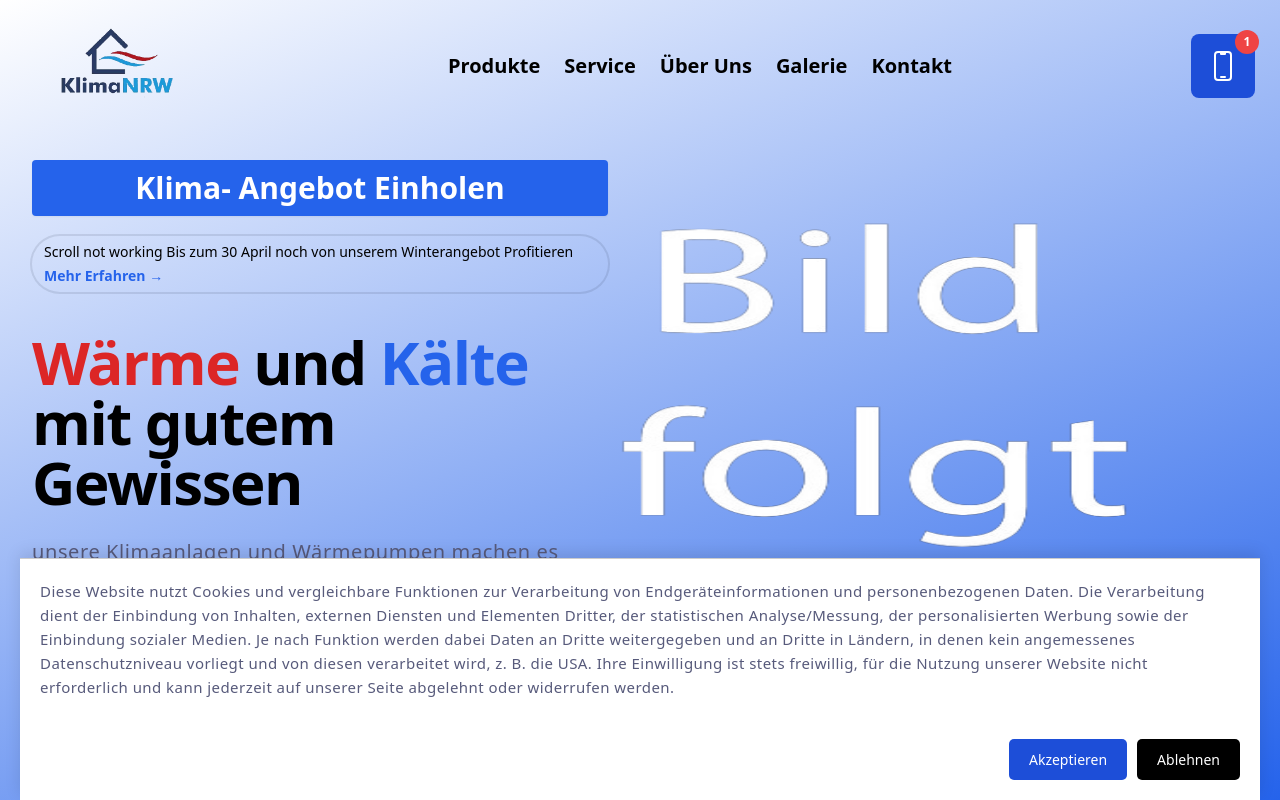
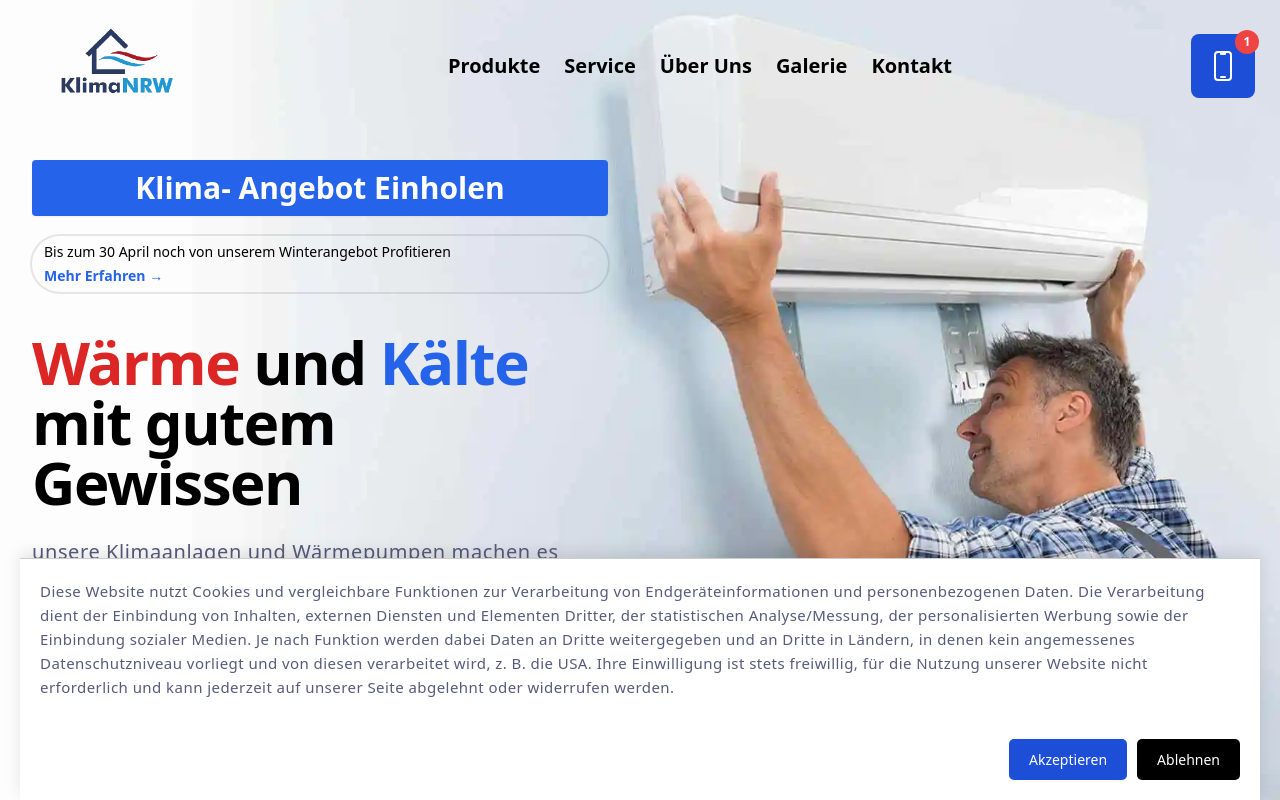
Before and after one commit to maazmasood/react, a Next.js app: page / in a window 1280 px wide. Shown: the top 800 px of the page. Built offline with nearby package versions, Linux system fonts and the light colour scheme.

Commit message:
Update HeroSection.js

```diff
--- a/pages/components/HeroSection.js
+++ b/pages/components/HeroSection.js
@@ -1,4 +1,3 @@
-import React, { useState, useEffect } from 'react';
 import { useRouter } from "next/router";
 import Link from "next/link";
 import Image from "next/image";
@@ -11,7 +10,7 @@ const navigation = [
 ];
 
 function scrollToSection(e) {
-  const section = document.querySelector("#section-id");
+  const section = document.querySelector(".scrolldiv");
   const isExcludedElement = e.target.classList.contains("whitespace-nowrap");
 
   if (section && !isExcludedElement) {
@@ -27,56 +26,9 @@ export default function HeroSection() {
     router.push("/planer");
   };
 
-  const images = [
-  { src: '/bg_slideshow.png', alt: 'slideshow' },
-  // Add more images as needed
-];
-
-const [currentIndex, setCurrentIndex] = useState(0);
-
-useEffect(() => {
-  // Auto move the carousel every 3 seconds
-  const interval = setInterval(() => {
-    setCurrentIndex((prevIndex) => (prevIndex + 1) % images.length);
-  }, 4000);
-
-  // Clear the interval on component unmount
-  return () => clearInterval(interval);
-}, [images]);
-
   return (
-    <div
-      className="relative md:h-screen gradient main_screen"
-    >
-      <div className=" absolute top-20 right-10 hidden lg:block">
-      <div
-       style={{
-         width: '690px',
-         height: '610px',
-         marginRight: '20px',
-         position: 'relative',
-         overflow: 'hidden',
-       }}
-     >
-       {images.map((image, index) => (
-         <img
-           key={index}
-           src={image.src}
-           alt={image.alt}
-           style={{
-             position: 'absolute',
-             top: '0',
-             left: '0',
-             width: '100%',
-             height: '100%',
-             opacity: index === currentIndex ? '1' : '0',
-             transition: 'opacity 0.5s ease-in-out',
-           }}
-         />
-       ))}
-     </div>
-      </div>
-      <div className="bg-gray-50 absolute lg:inset-y-0 lg:right-0 top-0 h-full w-full lg:hidden">
+    <div className="relative h-screen ">
+      <div className="bg-gray-50 absolute lg:inset-y-0 lg:right-0 top-0 h-full w-full">
         <Image
           className="object-cover lg:object-right aspect-auto h-full lg:h-full lg:w-full"
           src="/Klima-Nrw-Home-Background.webp"
@@ -94,7 +46,7 @@ useEffect(() => {
               <div className="hidden sm:mb-10 sm:block">
                 <div
                   onClick={handleClick}
-                  className="sm:block rounded mb-5 text-lg text-white-800 bg-blue-600 px-1.5 py-3.5 font-semibold text-white shadow-sm hover:bg-blue-500 focus-visible:outline focus-visible:outline-2 focus-visible:outline-offset-2 focus-visible:outline-blue-600"
+                  className="sm:block rounded mb-5 text-lg cursor-pointer text-white-800 bg-blue-600 px-1.5 py-3.5 font-semibold text-white shadow-sm hover:bg-blue-500 focus-visible:outline focus-visible:outline-2 focus-visible:outline-offset-2 focus-visible:outline-blue-600"
                   style={{
                     marginTop: "-120px",
                     textAlign: "center",
@@ -102,14 +54,14 @@ useEffect(() => {
                     minWidth: "80px",
                   }}
                 >
-                Klima- Angebot Einholen {" "}
+                  Klima- Angebot Einholen{" "}
                 </div>
                 <div
                   onClick={scrollToSection}
-                  className="rounded-full py-1 px-3 text-sm leading-6 text-white-500 ring-2 ring-gray-900/10 hover:ring-gray-900/20"
-                >Scroll not working
+                  className="rounded-full py-1 px-3 text-sm cursor-pointer leading-6 text-white-500 ring-2 ring-gray-900/10 hover:ring-gray-900/20"
+                >
                   Bis zum 30 April noch von unserem Winterangebot Profitieren{" "}
-                  <div className=" font-semibold text-blue-600 hover:cursor-pointer">
+                  <div className=" font-semibold text-blue-600">
                     <span className=" inset-0" aria-hidden="true" />
                     Mehr Erfahren <span aria-hidden="true">&rarr;</span>
                   </div>
@@ -127,7 +79,7 @@ useEffect(() => {
                     minWidth: "80px",
                   }}
                 >
-                Klima- Angebot Einholen{" "}
+                  Klima- Angebot Einholen{" "}
                 </div>
                 <div
                   onClick={scrollToSection}
@@ -151,15 +103,15 @@ useEffect(() => {
                   href="/planer"
                   className="rounded-md bg-blue-600 px-3.5 py-2.5 font-semibold text-white shadow-sm hover:bg-blue-500 focus-visible:outline focus-visible:outline-2 focus-visible:outline-offset-2 focus-visible:outline-blue-600"
                 >
-                  <p className="text-white">Jetzt Beratungstermin vereinbaren (kostenlos)</p>
+                  <p className="text-white">
+                    Jetzt Beratungstermin vereinbaren (kostenlos)
+                  </p>
                 </Link>
               </div>
             </div>
           </div>
         </div>
       </div>
-
-
     </div>
   );
 }
```
